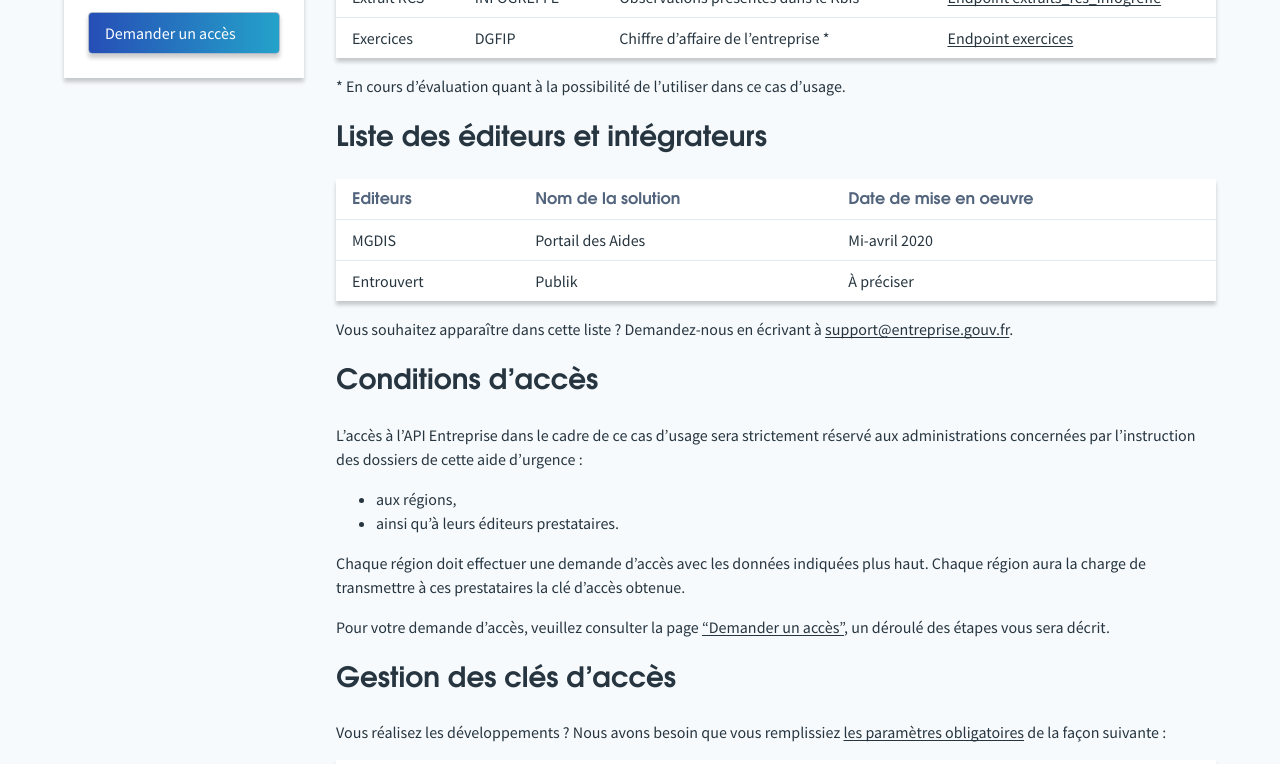
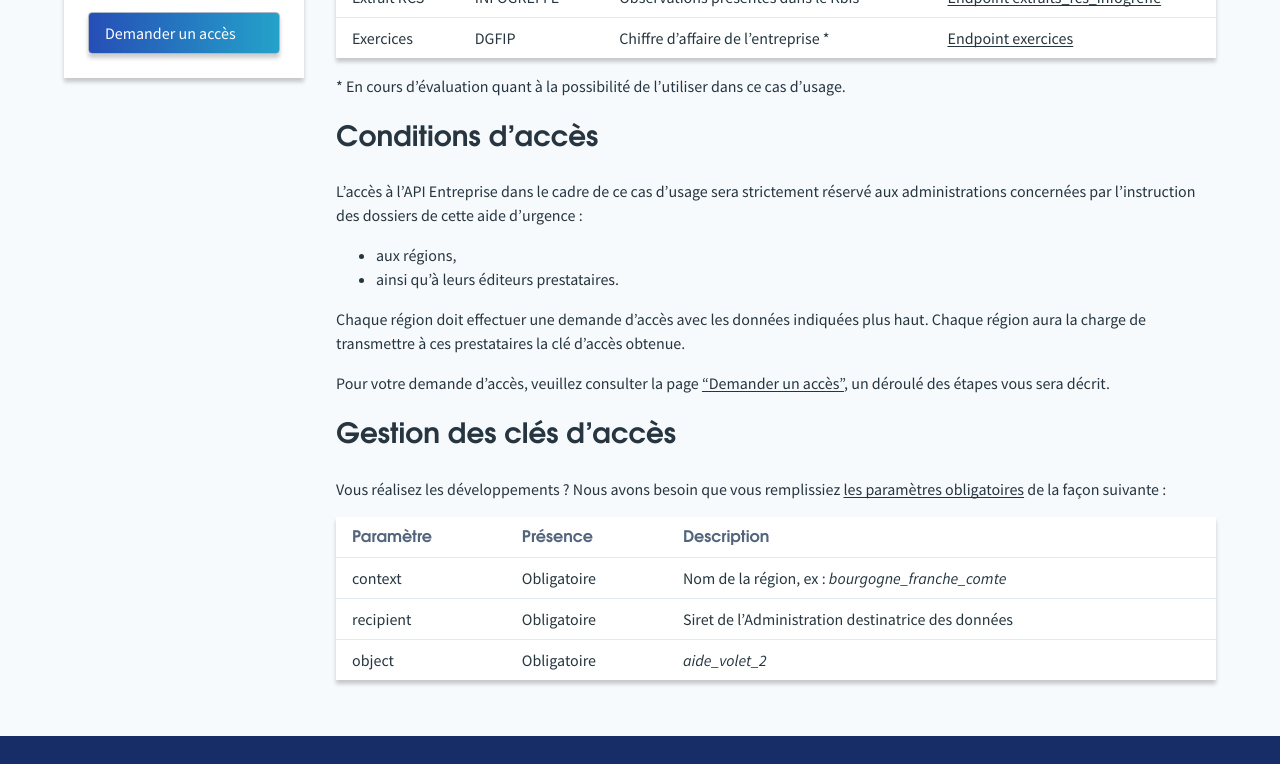
Before and after one commit to etalab/entreprise.api.gouv.fr, a Jekyll site: the page built from _use_cases/covid-19.md, in a window 1280 px wide and 900 px high, scrolled down 1637 px, cut to the strip 136-900 px from the top of the window. Built offline with Jekyll 4.4.1, drawn with Linux system fonts in a browser that asks for light colours; some web fonts are replaced.

Commit message:
Suppr liste des éditeurs

```diff
--- a/_use_cases/covid-19.md
+++ b/_use_cases/covid-19.md
@@ -51,16 +51,6 @@ Voici la liste des endpoints adaptés à ce cas d'usage :
 
 &#42; En cours d'évaluation quant à la possibilité de l'utiliser dans ce cas d'usage.
 
-## Liste des éditeurs et intégrateurs
-
-{:.tpl-table}
-| Editeurs   | Nom de la solution | Date de mise en oeuvre |
-| ---------- | ------------------ | ---------------------- |
-| MGDIS      | Portail des Aides  | Mi-avril 2020          |
-| Entrouvert | Publik             | À préciser             |
-
-Vous souhaitez apparaître dans cette liste ? Demandez-nous en écrivant à [support@entreprise.gouv.fr](support@entreprise.gouv.fr).
-
 ## Conditions d'accès
 
 L'accès à l'API Entreprise dans le cadre de ce cas d'usage sera strictement réservé aux administrations concernées par l'instruction des dossiers de cette aide d'urgence :
```
